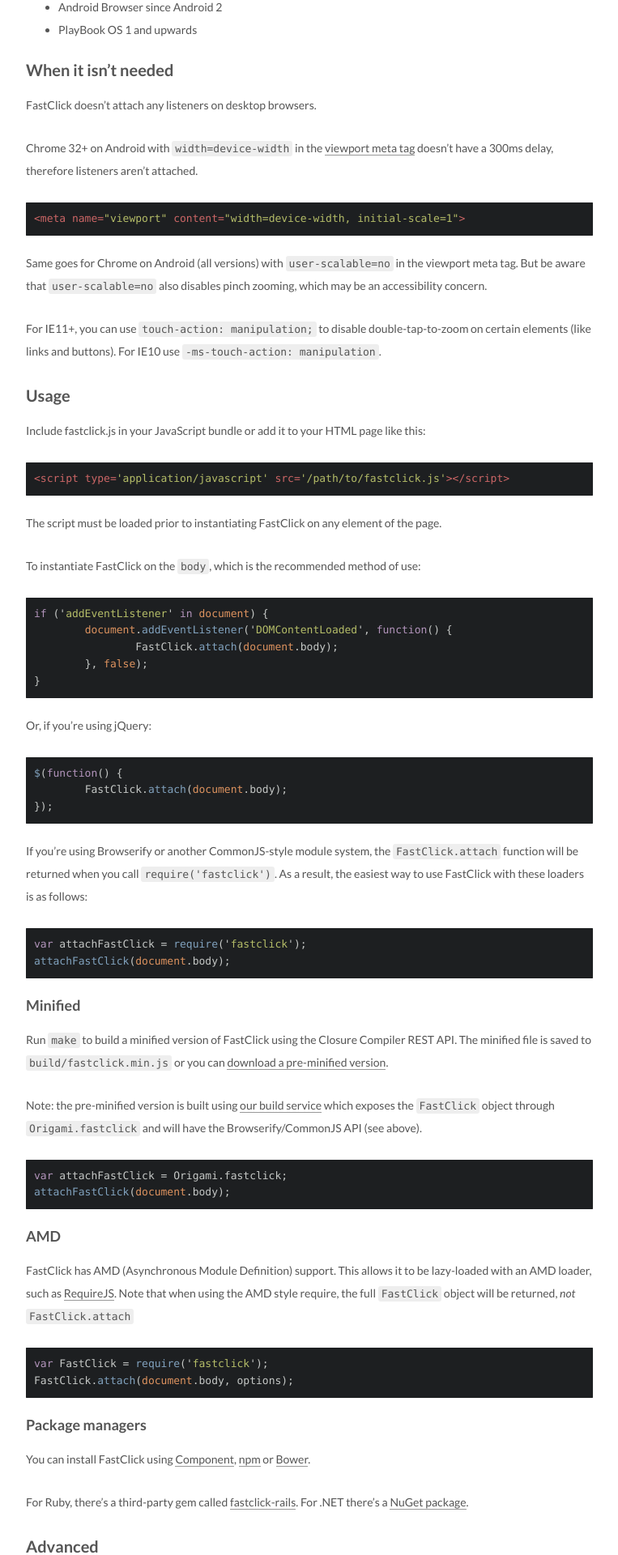
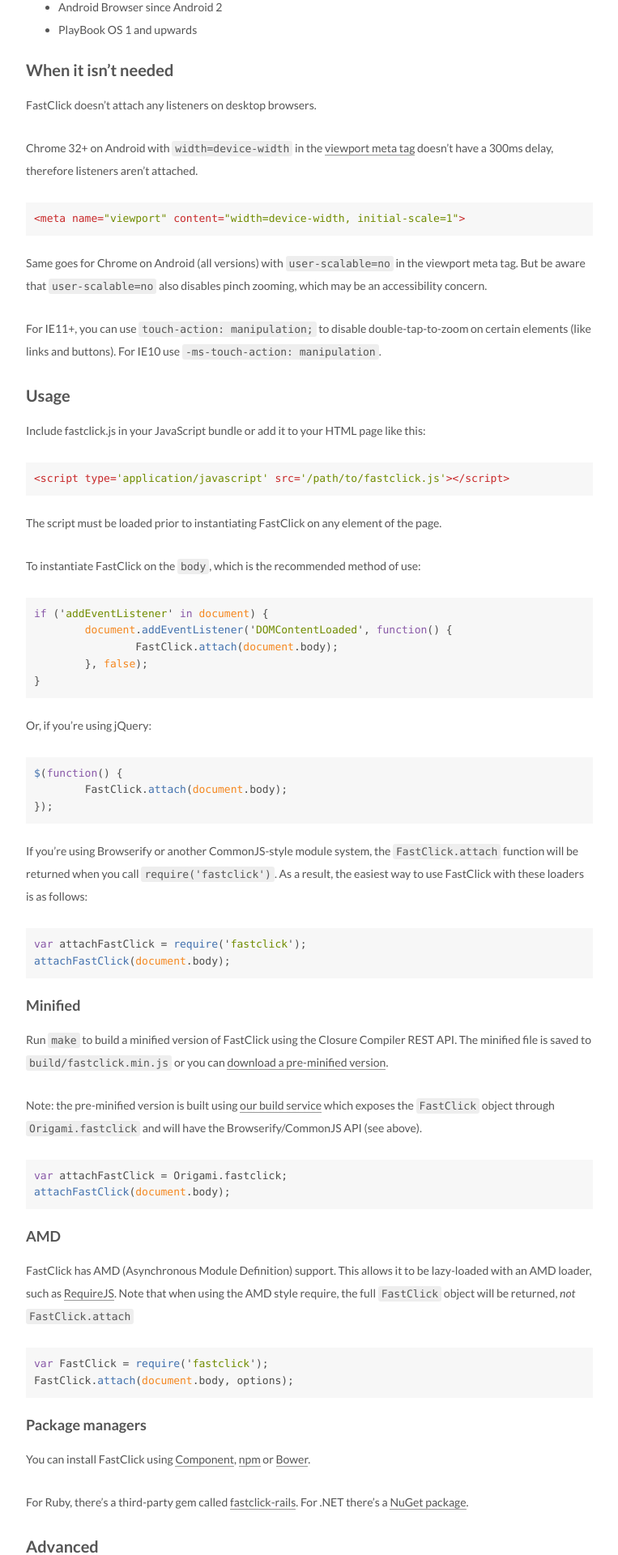
Before and after one commit to DouBeeTwT/DouBeeTwT.github.io, a Jekyll site: the page built from assets/lib/fastclick/README.md, in a window 1280 px wide. Shown: the part 1075-2995 px from the top of the page at 81% size, without its empty margins (258-1021 px from the left). Built offline with Jekyll 4.4.1, drawn with Linux system fonts in a browser that asks for light colours; our own code applies the rules of GitHub Pages for plain Markdown files.

Commit message:
Change highlight theme

```diff
--- a/_config.yml
+++ b/_config.yml
@@ -352,7 +352,7 @@
 # Available value:
 #    normal | night | night eighties | night blue | night bright
 # https://github.com/chriskempson/tomorrow-theme
-highlight_theme: night
+highlight_theme: normal
 
 
 # ---------------------------------------------------------------
```
